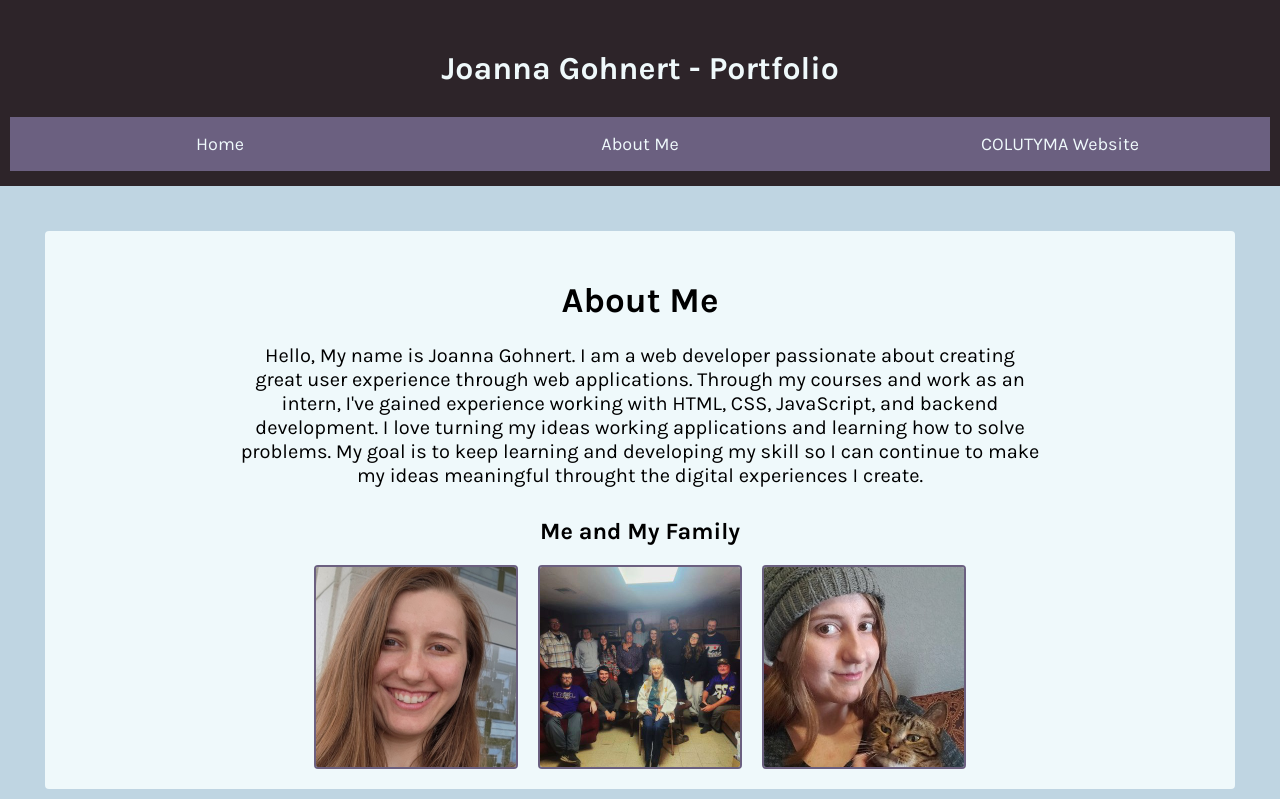
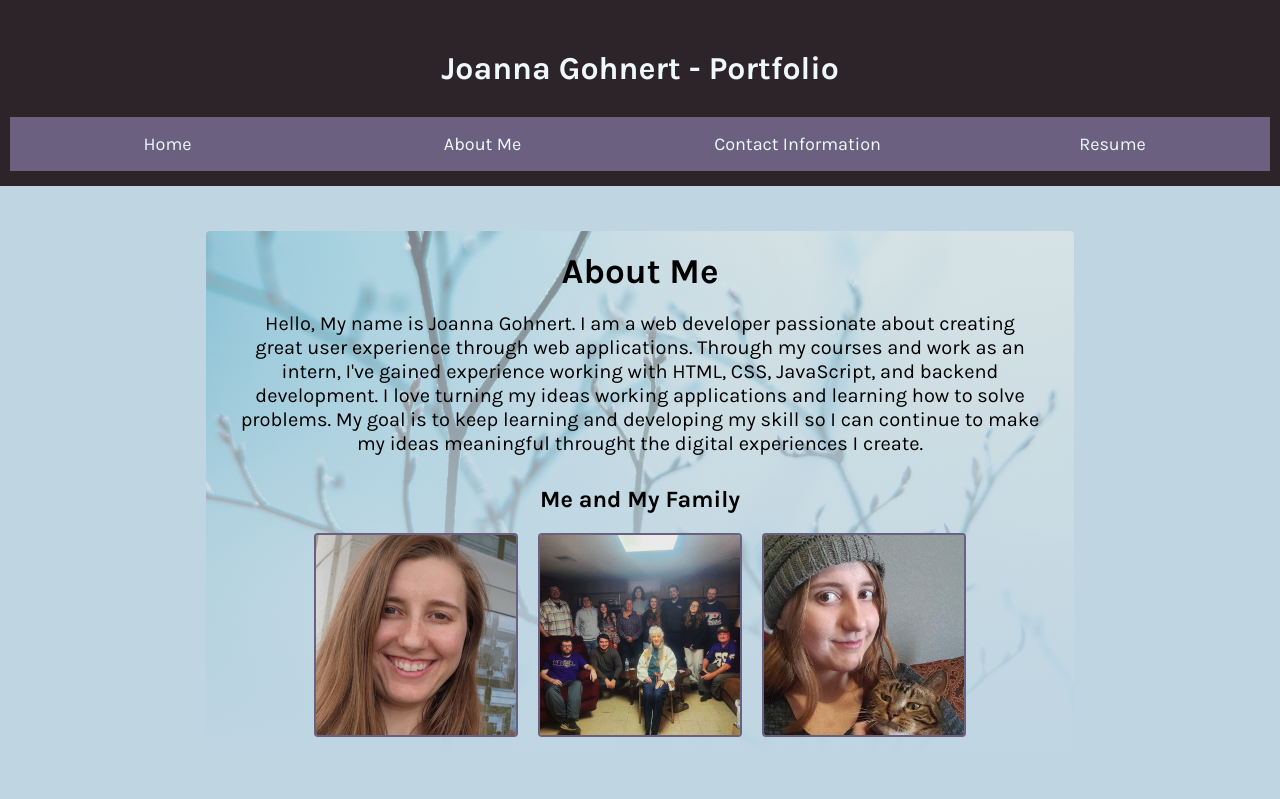
Before and after one commit to Jgohnert/Portfolio, a plain HTML site: page about-me.html in a window 1280 px wide. Shown: the top 799 px of the page. Drawn offline with Linux system fonts and the light colour scheme.

Commit message:
added background

```diff
--- a/about-me.html
+++ b/about-me.html
@@ -17,8 +17,9 @@
       <button id="menu" type="button"></button>
       <nav class="navigation">
         <a href="https://jgohnert.github.io/Portfolio/">Home</a>
-        <a href="#">About Me</a>
-        <a href="https://jgohnert.github.io/wdd330/colutyma/index.html" target="_blank">COLUTYMA Website</a>
+        <a href="https://jgohnert.github.io/Portfolio/about-me.html">About Me</a>
+        <a href="#" target="_blank">Contact Information</a>
+        <a href="#" target="_blank">Resume</a>
       </nav>
     </header>
     <main>
--- a/styles/base.css
+++ b/styles/base.css
@@ -1,9 +1,9 @@
 @import url('https://fonts.googleapis.com/css2?family=Karla:ital,wght@0,200..800;1,200..800&display=swap');
 
 :root {
-    --primary-color: #BFD5E2;
+    --primary-color: #bfd5e2;
     --secondary-color: #2D2429;
-    --accent-color1: #9498B3;
+    --accent-color1: #9498b3;
     --accent-color2: #6B6080;
     --accent-color3: #EFF9FB;
     --border: solid 2px var(--accent-color2);
@@ -21,6 +21,7 @@ body {
 header {
     position: sticky;
     top: 0;
+    z-index: 2;
 }
 
 h1 {
@@ -97,6 +98,10 @@ section {
     text-align: left;
     border-radius: 4px;
     font-size: 20px;
+    background-image: linear-gradient(rgb(191, 213, 226, 0.6), rgba(191, 213, 226)), url("../images/background.jpg");
+    background-size: cover;
+    background-position: center;
+    background-attachment: fixed;
 }
 
 #projects {
@@ -176,6 +181,7 @@ li {
     padding: 10px;
     border: var(--border);
     border-radius: 4px;
+    background: var(--primary-color);
 }
 
 ol li{
--- a/styles/large.css
+++ b/styles/large.css
@@ -6,9 +6,14 @@
 
     h2 {
         margin-bottom: 2%;
+        margin-top: 0;
     }
 
     ul > li {
         margin-top: 40px;
     }
+
+    section {
+        margin: 2% 15%;
+    }
 }
```
Also changed, not shown: images/background.jpg (added).
